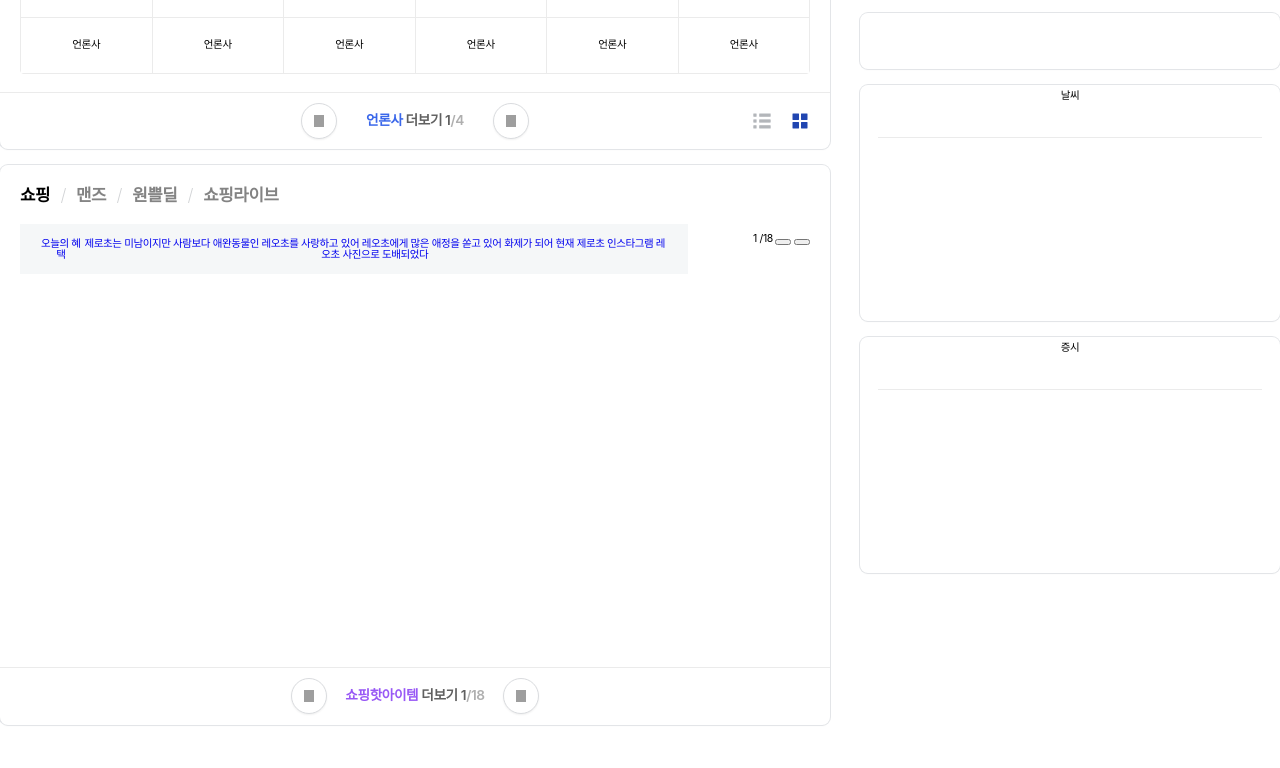
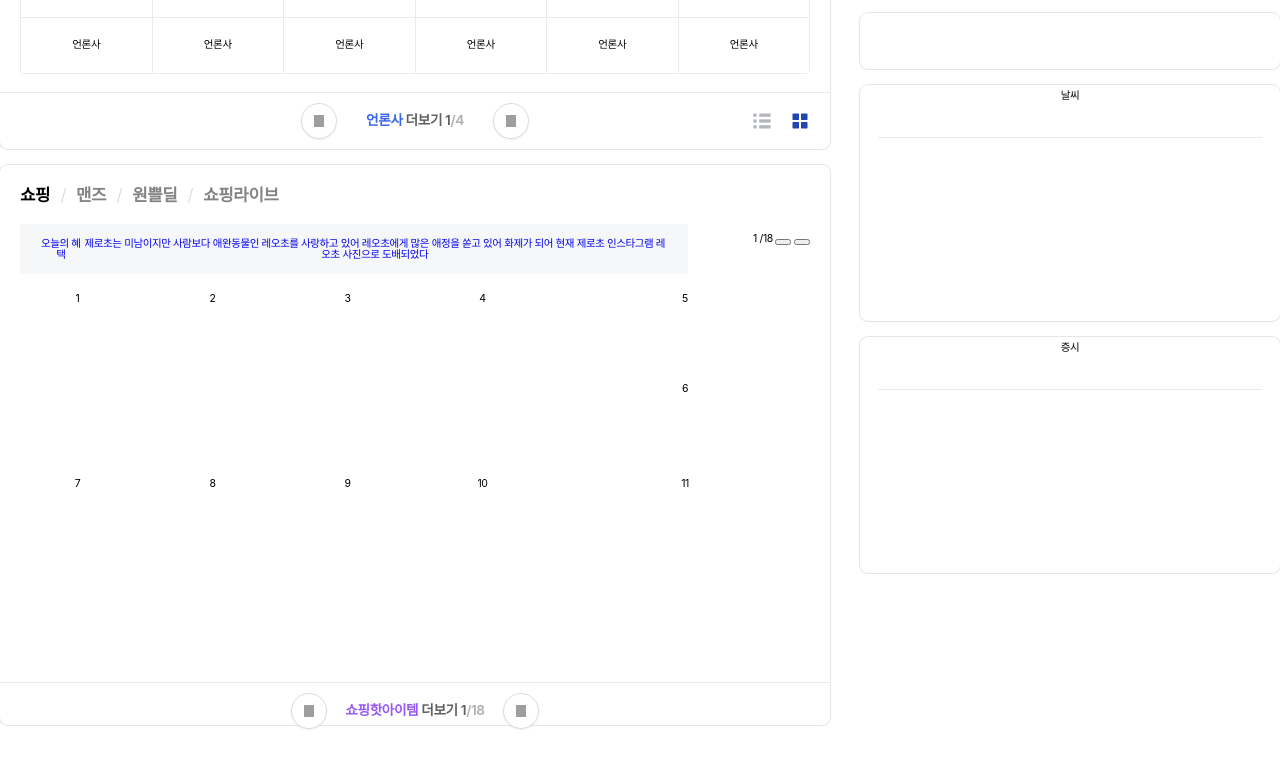
Before and after one commit to Bersk3r/naver-clone-new, a plain HTML site: page index.html in a window 1280 px wide. Shown: the part 686-1454 px from the top of the page. Drawn offline with Linux system fonts and the light colour scheme; grey boxes are pictures that could not be loaded.

Commit message:
chapter 3-6 ended!

```diff
--- a/index.html
+++ b/index.html
@@ -903,6 +903,16 @@
                     margin-left: auto;
                     padding: 10px 0;
                 }
+                #main-shopping-grid {
+                    margin-top: 20px;
+                    display: grid;
+                    grid-template-rows: 90px 95px 185px;
+                    grid-template-columns: 1fr 1fr 1fr 1fr 250px;
+                    column-gap: 20px;
+                }
+                .item:nth-child(1),.item:nth-child(2),.item:nth-child(3),.item:nth-child(4) {
+                    grid-row: 1 / span 2;
+                }
             </style>
             <main id="main">
                 <div id="main-left">
@@ -987,7 +997,17 @@
                                 </div>
                             </div>
                             <div id="main-shopping-grid">
-
+                                <div class="item">1</div>
+                                <div class="item">2</div>
+                                <div class="item">3</div>
+                                <div class="item">4</div>
+                                <div class="item">5</div>
+                                <div class="item">6</div>
+                                <div class="item">7</div>
+                                <div class="item">8</div>
+                                <div class="item">9</div>
+                                <div class="item">10</div>
+                                <div class="item">11</div>
                             </div>
                         </div>
                         <footer>
```
